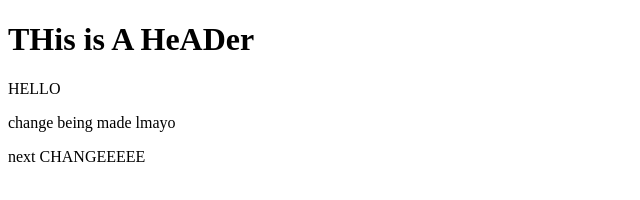
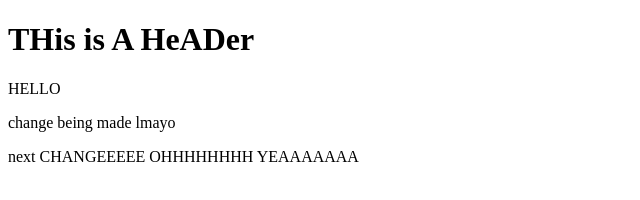
Before and after one commit to millevolteb/intro-git, a plain HTML site: page index.html in a window 1280 px wide. Shown: the whole page, without its empty margins (0-640 px from the left). Drawn offline with Linux system fonts and the light colour scheme.

Commit message:
Update index.html

```diff
--- a/index.html
+++ b/index.html
@@ -9,6 +9,6 @@
     <h1>THis is A HeADer</h1>
     <p>HELLO</p>
     <p>change being made lmayo</p>
-    <p>next CHANGEEEEE</p>
+    <p>next CHANGEEEEE OHHHHHHHH YEAAAAAAA</p>
   </body>
 </html>
```
